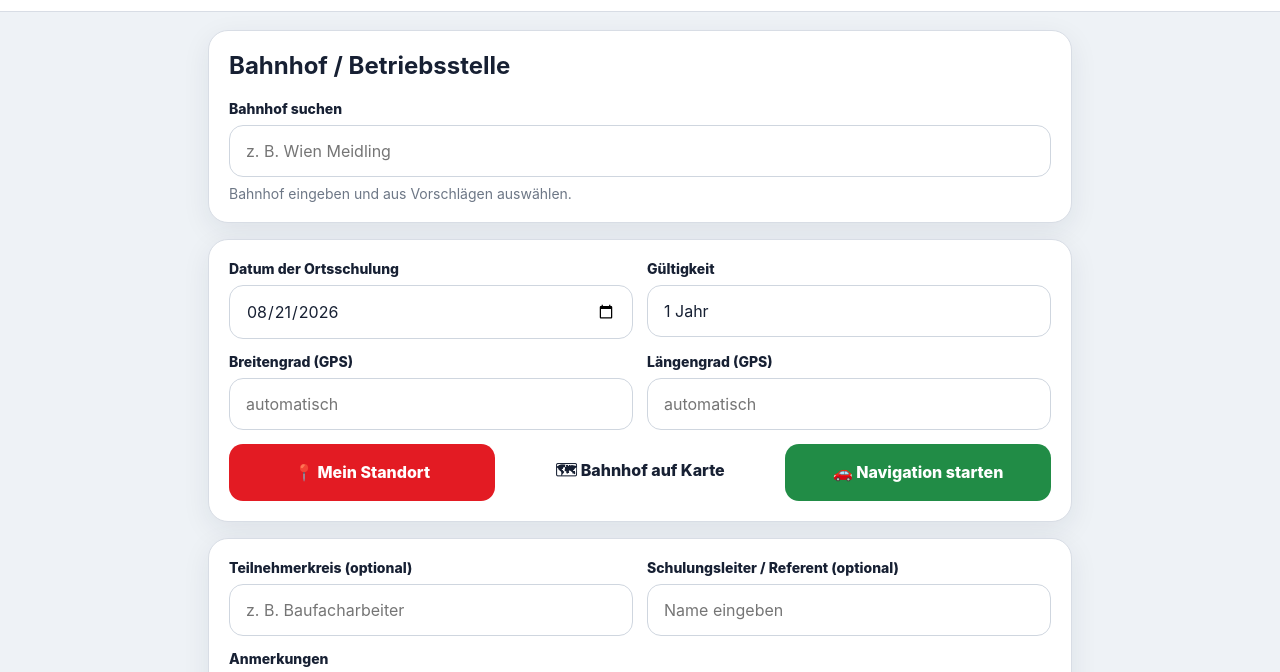
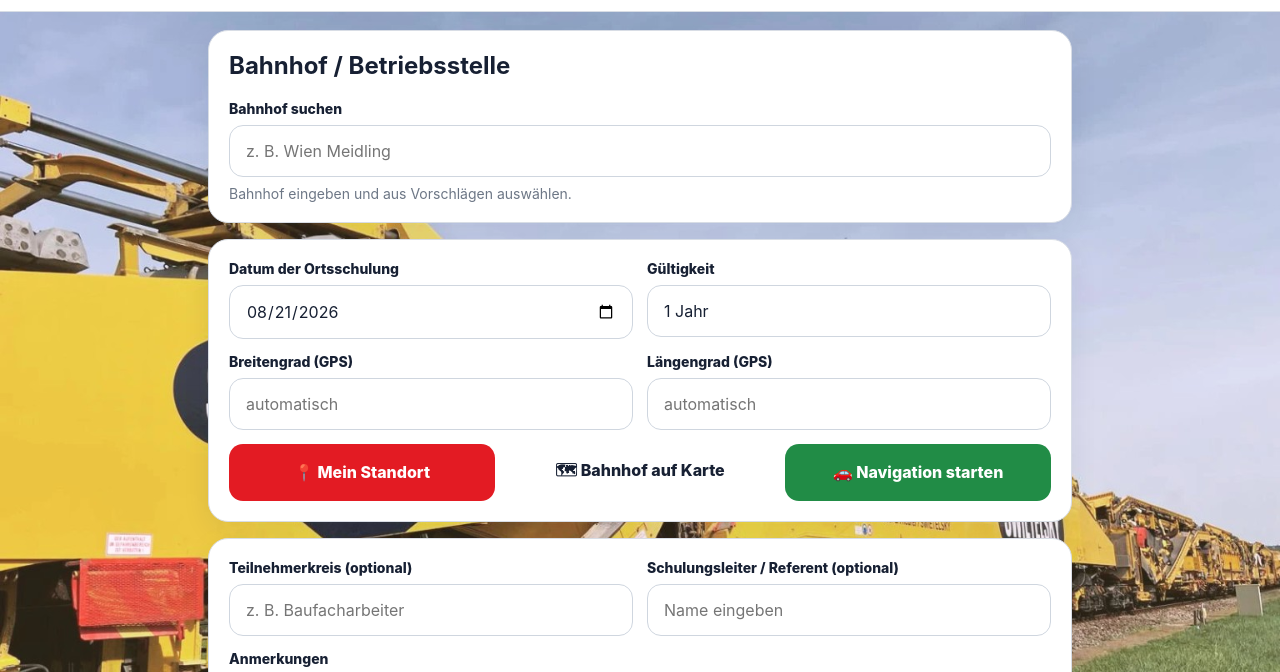
Before and after one commit to juricnenad85-wq/Ortsschulung-Android, a website: page www/index.html in a window 1280 px wide. Shown: the part 55-727 px from the top of the page. Drawn offline with Linux system fonts and the light colour scheme.

Commit message:
Add background image to body in index.html

```diff
--- a/www/index.html
+++ b/www/index.html
@@ -14,6 +14,7 @@
 *{box-sizing:border-box}
 html,body{margin:0;min-height:100%;font-family:Inter,system-ui,-apple-system,Segoe UI,Roboto,Arial,sans-serif;color:var(--text);background:var(--bg)}
 body{padding-bottom:84px}
+  body{background-image:url('ortsschulung-hintergrund.png');background-size:cover;background-position:center;background-attachment:fixed;background-repeat:no-repeat;}
 header{position:sticky;top:0;z-index:20;background:#fff;padding:18px 18px 14px;border-bottom:1px solid var(--line)}
 .headerRow{display:flex;align-items:center;justify-content:space-between;gap:16px;max-width:900px;margin:auto}
 h1{font-size:28px;margin:0;font-weight:900}
```
